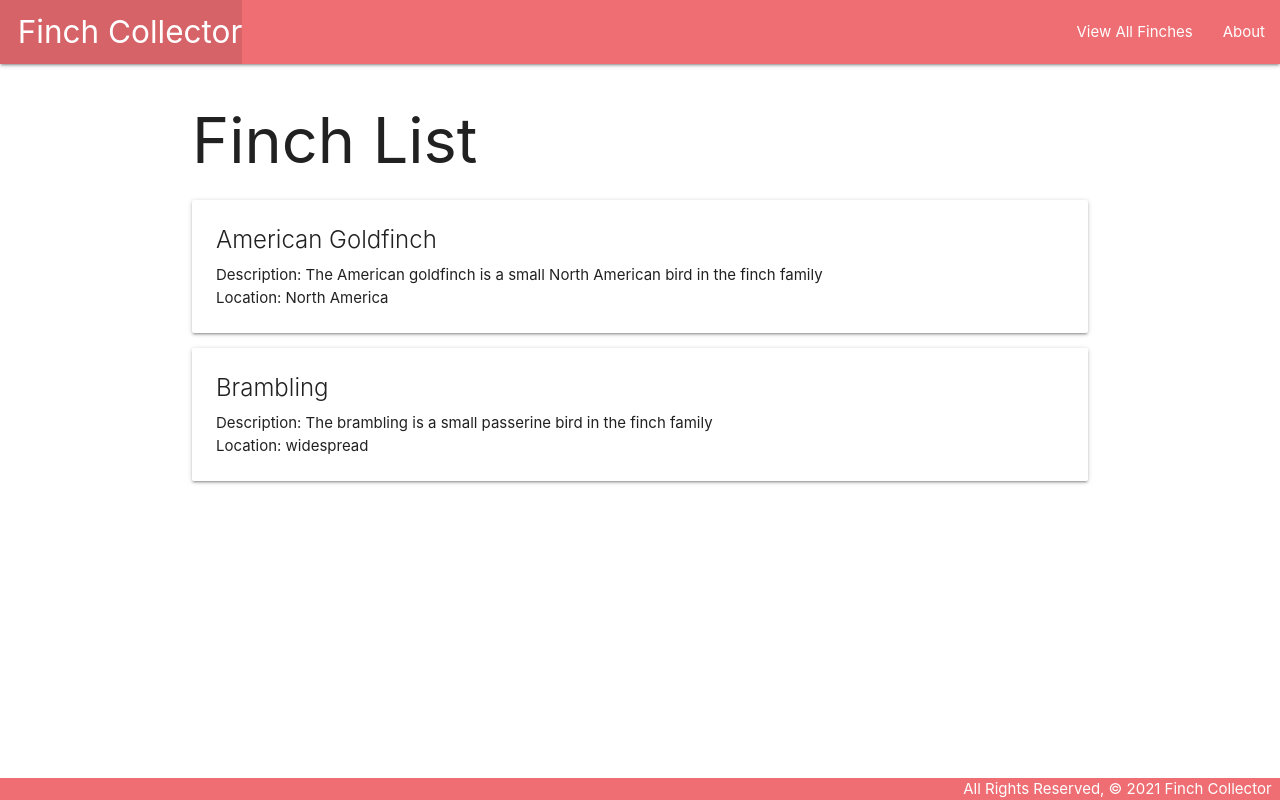
After one commit to ShadowXG/finch-collector, a Django app: page /finches/ in a window 1280 px wide. The commit adds this page. Run offline with Django 4.2, Linux system fonts and the light colour scheme.

Commit message:
set up the index view page for finches

```diff
--- a/main_app/templates/base.html
+++ b/main_app/templates/base.html
@@ -19,6 +19,7 @@
                     <li><a href="/" class="left brand-logo">&nbsp;&nbsp;Finch Collector</a></li>
                 </ul>
                 <ul class="right">
+                    <li><a href="/finches">View All Finches</a></li>
                     <li><a href="/about">About</a></li>
                 </ul>
             </div>
--- /dev/null
+++ b/main_app/templates/finches/index.html
@@ -0,0 +1,16 @@
+{% extends 'base.html' %}
+{% block content %}
+
+<h1>Finch List</h1>
+
+{% for finch in finches %}
+  <div class="card">
+    <div class="card-content">
+      <span class="card-title">{{ finch.species }}</span>
+      <p>Description: {{ finch.description }}</p>
+      <p>Location: {{ finch.location }}</p>
+    </div>
+  </div>
+{% endfor %}
+
+{% endblock %}
--- a/main_app/urls.py
+++ b/main_app/urls.py
@@ -4,4 +4,5 @@ from . import views
 urlpatterns = [
     path('', views.home, name='home'),
     path('about/', views.about, name='about'),
+    path('finches/', views.finches_index, name='index'),
 ]
--- a/main_app/views.py
+++ b/main_app/views.py
@@ -1,4 +1,18 @@
 from django.shortcuts import render
+
+# temporary finches
+finches = [
+    {
+        'species': 'American Goldfinch',
+        'description': 'The American goldfinch is a small North American bird in the finch family',
+        'location': "North America"
+    },
+    {
+        'species': 'Brambling',
+        'description': 'The brambling is a small passerine bird in the finch family',
+        'location': "widespread"
+    },
+]
 
 # Create your views here.
 
@@ -9,3 +23,8 @@ def home(request):
 # About view
 def about(request):
   return render(request, 'about.html')
+
+# Finches index view
+def finches_index(request):
+  # We pass data to a template very much like we did in Express!
+  return render(request, 'finches/index.html', { 'finches': finches })
```
Lines whose indentation alone changed are shown as unchanged.
